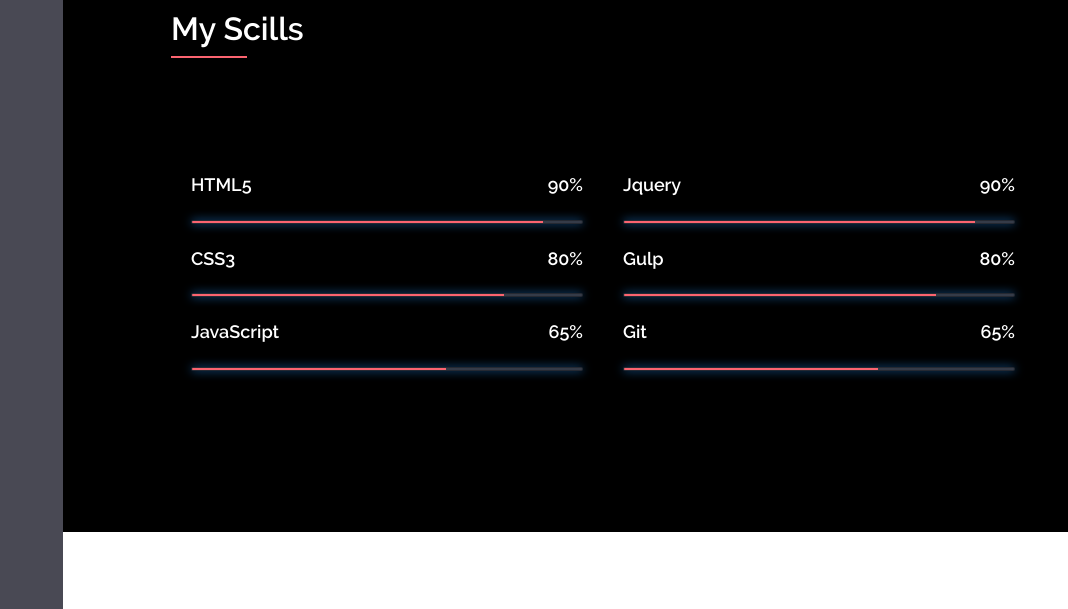
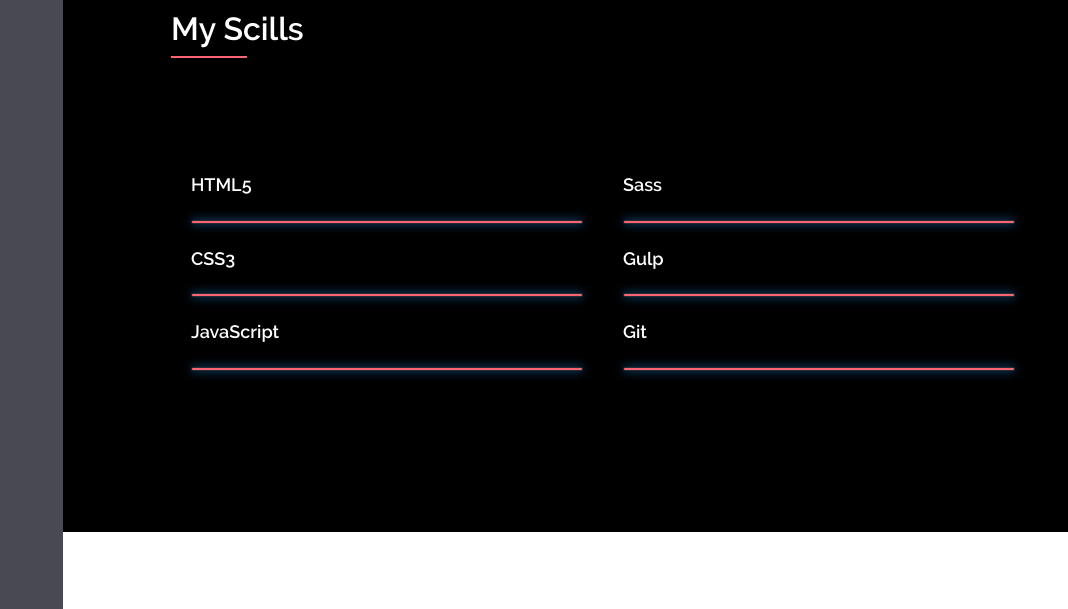
Before and after one commit to illiaSoroka/my_portfolio, a website: page app/pug/index.pug in a window 1280 px wide. Shown: the part 2633-3242 px from the top of the page, without its empty margins (212-1280 px from the left). Drawn offline with nearby package versions, Linux system fonts and the light colour scheme; files that its build step writes are made by us from their sources; files whose address does not match are found by name.

Commit message:
adaptation for mobile devices

```diff
--- a/app/blocks/my_skills/my_skills.pug
+++ b/app/blocks/my_skills/my_skills.pug
@@ -10,19 +10,18 @@ mixin my_skills()
 
 						li
 							h3 HTML5
-								p 90%
+
 							span.bar
 								span.html
 
 						li
 							h3 CSS3
-								p 80%
 							span.bar
 								span.css
 
 						li
 							h3 JavaScript
-								p 65%
+
 							span.bar
 								span.javascript
 
@@ -30,19 +29,19 @@ mixin my_skills()
 					ul
 
 						li
-							h3 Jquery
-								p 90%
+							h3 Sass
+
 							span.bar
 								span.html
 
 						li
 							h3 Gulp
-								p 80%
+
 							span.bar
 								span.css
 
 						li
 							h3 Git
-								p 65%
+
 							span.bar
 								span.javascript
--- a/app/blocks/my_skills/my_skills.sass
+++ b/app/blocks/my_skills/my_skills.sass
@@ -34,31 +34,31 @@
 	background-color: $accent
 
 .html
-	width: 90%
+	width: 100%
 	animation: html 5s
 
 .css
-	width: 80%
+	width: 100%
 	animation: css 4s
 
 .javascript
-	width: 65%
+	width: 100%
 	animation: javascript 3s
 
 @keyframes html
 	0%
 		width: 0%
 	100%
-		width: 90%
+		width: 100%
 
 @keyframes css
 	0%
 		width: 0%
 	100%
-		width: 80%
+		width: 100%
 
 @keyframes javascript
 	0%
 		width: 0%
 	100%
-		width: 65%
+		width: 100%
```
Also changed, not shown: app/index.html.
